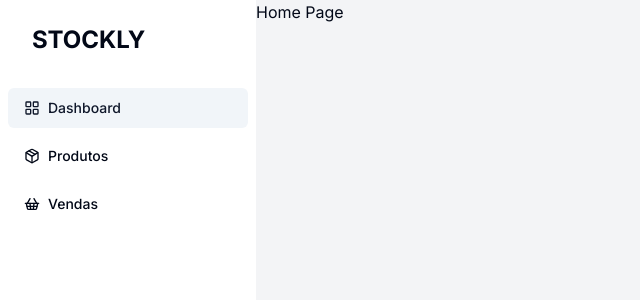
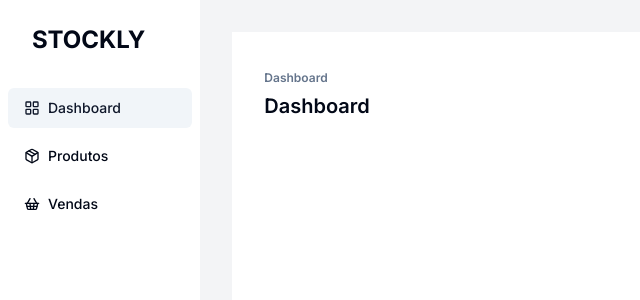
Before and after one commit to DevDaniloSants/stockly, a Next.js app: page / in a window 1280 px wide. Shown: the top 300 px of the page, without its empty margins (0-640 px from the left). Built offline with nearby package versions, Linux system fonts and the light colour scheme.

Commit message:
refactor: add header component

```diff
--- /dev/null
+++ b/app/_components/header.tsx
@@ -0,0 +1,42 @@
+import { ReactNode } from 'react'
+import { cn } from '../_lib/utils'
+
+interface HeaderProps {
+    children: ReactNode
+    className?: string
+}
+
+export const HeaderTitle = ({ children, className }: HeaderProps) => {
+    return (
+        <h1 className={cn('text-xl font-semibold', className)}>{children}</h1>
+    )
+}
+export const HeaderSubtitle = ({ children, className }: HeaderProps) => {
+    return (
+        <span className={cn('text-xs font-semibold text-slate-500', className)}>
+            {children}
+        </span>
+    )
+}
+export const HeaderLeft = ({ children, className }: HeaderProps) => {
+    return <div className={cn('space-y-1', className)}>{children}</div>
+}
+
+export const HeaderRight = ({ children, className }: HeaderProps) => {
+    return <div className={cn('self-end', className)}>{children}</div>
+}
+
+const Header = ({ children, className }: HeaderProps) => {
+    return (
+        <div
+            className={cn(
+                'flex w-full items-center justify-between',
+                className
+            )}
+        >
+            {children}
+        </div>
+    )
+}
+
+export default Header
--- a/app/page.tsx
+++ b/app/page.tsx
@@ -1,5 +1,20 @@
+import Header, {
+    HeaderLeft,
+    HeaderSubtitle,
+    HeaderTitle,
+} from './_components/header'
+
 const Home = () => {
-    return <h1>Home Page</h1>
+    return (
+        <div className="roundend-lg m-8 w-full space-y-8 bg-white px-8 py-8">
+            <Header>
+                <HeaderLeft>
+                    <HeaderSubtitle>Dashboard</HeaderSubtitle>
+                    <HeaderTitle>Dashboard</HeaderTitle>
+                </HeaderLeft>
+            </Header>
+        </div>
+    )
 }
 
 export default Home
--- a/app/products/page.tsx
+++ b/app/products/page.tsx
@@ -3,23 +3,26 @@ import { productsColums } from './_components/table-columns'
 import CreateProductButton from './_components/create-product-button'
 
 import { getProducts } from '../_data-access/product/get-products'
+import Header, {
+    HeaderLeft,
+    HeaderRight,
+    HeaderSubtitle,
+    HeaderTitle,
+} from '../_components/header'
 
 const ProductsPage = async () => {
     const products = await getProducts()
     return (
         <div className="roundend-lg m-8 w-full space-y-8 bg-white px-8 py-8">
-            <div className="flex w-full items-center justify-between">
-                <div className="space-y-1">
-                    <span className="text-xs font-semibold text-slate-500">
-                        Gestão de produtos
-                    </span>
-                    <h1 className="text-xl font-semibold">Produtos</h1>
-                </div>
-
-                <div className="self-end">
+            <Header>
+                <HeaderLeft>
+                    <HeaderSubtitle>Gestão de produtos</HeaderSubtitle>
+                    <HeaderTitle>Produtos</HeaderTitle>
+                </HeaderLeft>
+                <HeaderRight>
                     <CreateProductButton />
-                </div>
-            </div>
+                </HeaderRight>
+            </Header>
 
             <DataTable columns={productsColums} data={products} />
         </div>
--- a/app/sales/page.tsx
+++ b/app/sales/page.tsx
@@ -1,3 +1,9 @@
+import Header, {
+    HeaderLeft,
+    HeaderSubtitle,
+    HeaderTitle,
+    HeaderRight,
+} from '../_components/header'
 import { ComboboxOptions } from '../_components/ui/combobox'
 import { DataTable } from '../_components/ui/data-table'
 import { getProducts } from '../_data-access/product/get-products'
@@ -23,18 +29,18 @@ const SalesPage = async () => {
 
     return (
         <div className="roundend-lg m-8 w-full space-y-8 bg-white px-8 py-8">
-            <div className="flex w-full items-center justify-between">
-                <div className="space-y-1">
-                    <span className="text-xs font-semibold text-slate-500">
-                        Gestão de vendas
-                    </span>
-                    <h1 className="text-xl font-semibold">Vendas</h1>
-                </div>
-                <UpsertSaleButton
-                    productOptions={productOptions}
-                    products={products}
-                />
-            </div>
+            <Header>
+                <HeaderLeft>
+                    <HeaderSubtitle>Gestão de vendas</HeaderSubtitle>
+                    <HeaderTitle>Vendas</HeaderTitle>
+                </HeaderLeft>
+                <HeaderRight>
+                    <UpsertSaleButton
+                        productOptions={productOptions}
+                        products={products}
+                    />
+                </HeaderRight>
+            </Header>
 
             <DataTable columns={saleColumns} data={tableData} />
         </div>
```
